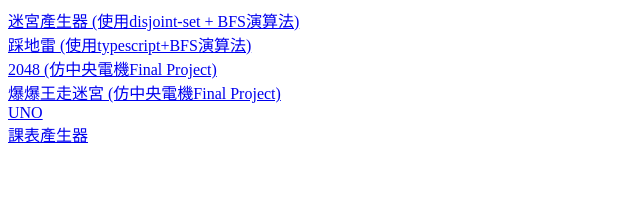
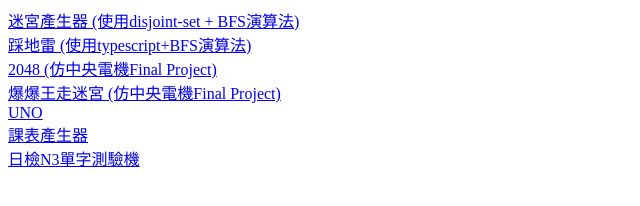
Before and after one commit to CutesMouse/WebApplications, a plain HTML site: page index.html in a window 1280 px wide. Shown: the whole page, without its empty margins (0-640 px from the left). Drawn offline with Linux system fonts and the light colour scheme.

Commit message:
Update index.html

```diff
--- a/index.html
+++ b/index.html
@@ -17,6 +17,7 @@
     <a href="bomb/index.html">爆爆王走迷宮 (仿中央電機Final Project)</a>
     <a href="uno/index.html">UNO</a>
     <a href="course/">課表產生器</a>
+    <a href="JP_voc/">日檢N3單字測驗機</a>
 </div>
 </body>
 </html>
```
